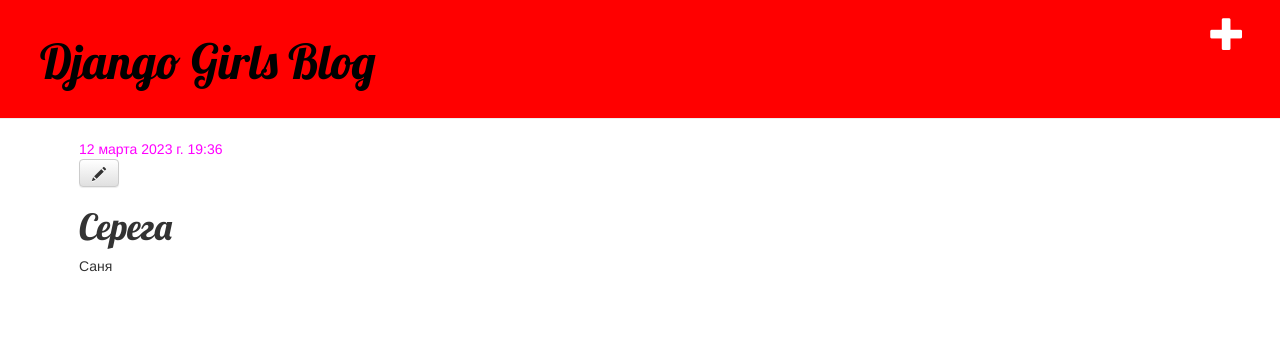
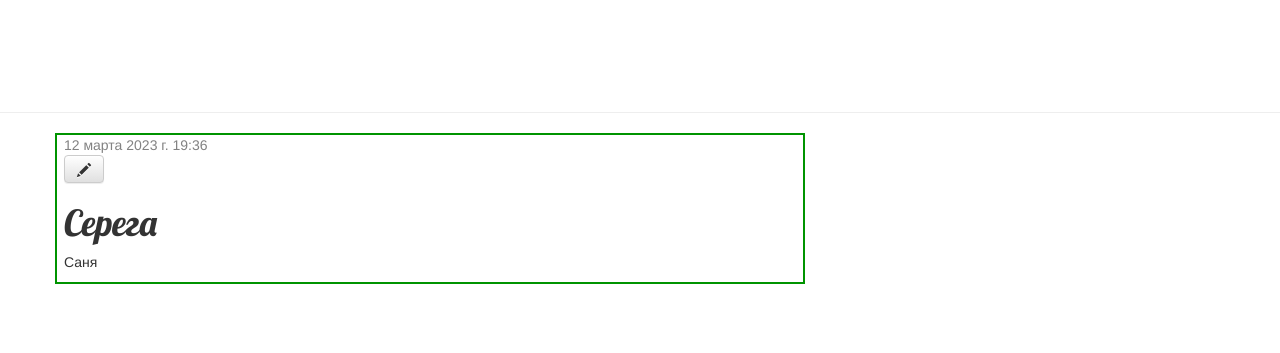
Before and after one commit to Borrow121/MishaSite, a Django app: page /post/6/ in a window 1280 px wide. Shown: the top 353 px of the page. Run offline with Django 4.2, Linux system fonts and the light colour scheme; data comes from the database, SQL or seed files in the repository; both versions use the stored data as it was before the commit; some libraries are stand-ins or nearby versions.

Commit message:
changed blog css

```diff
--- a/blog/static/css/blog.css
+++ b/blog/static/css/blog.css
@@ -1,17 +1,17 @@
-.page-header {
-    background-color: #ff0000;
+page-header {
+    background-color: #009400;
     margin-top: 0;
-    padding: 15px 15px 20px 40px;
+    padding: 20px 20px 20px 40px;
 }
 
 .page-header h1, .page-header h1 a, .page-header h1 a:visited, .page-header h1 a:active {
-    color: #000000;
+    color: #ffffff;
     font-size: 36pt;
     text-decoration: none;
 }
 
 .content {
-    margin-left: 5%;
+    margin-left: 40px;
 }
 
 h1, h2, h3, h4 {
@@ -19,7 +19,7 @@ h1, h2, h3, h4 {
 }
 
 .date {
-    color: #ff00ff;
+    color: #828282;
 }
 
 .save {
@@ -38,9 +38,11 @@ h1, h2, h3, h4 {
 }
 
 .post {
+    border: 2px #009400 solid;
+    padding-left: 7px;
     margin-bottom: 70px;
 }
 
 .post h1 a, .post h1 a:visited {
-    color: #000000;
+    color: #009400;
 }
```
Also changed, not shown: db.sqlite3 (deleted).
